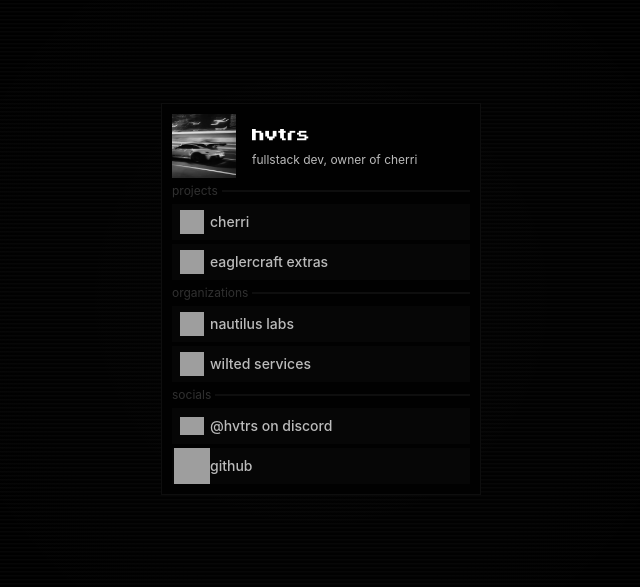
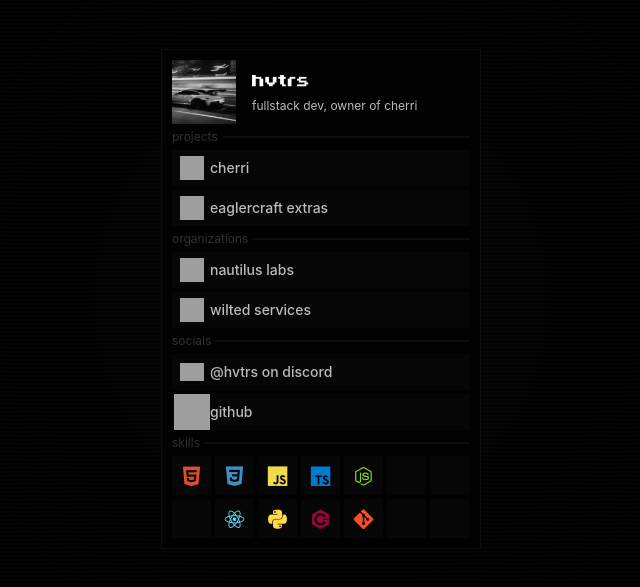
Before and after one commit to x8rr/x8rsite, a React (Vite) app: page / in a window 1280 px wide. Shown: the part 101-688 px from the top of the page, without its empty margins (319-959 px from the left). Built offline with nearby package versions, Linux system fonts and the light colour scheme; grey boxes are pictures that could not be loaded.

Commit message:
add skills

```diff
--- a/index.html
+++ b/index.html
@@ -5,6 +5,7 @@
     <link rel="icon" type="image/svg+xml" href="/img/pfpnew.jpg" />
     <meta name="viewport" content="width=device-width, initial-scale=1.0" />
     <title>x8r.dev</title>
+<link rel="stylesheet" type='text/css' href="https://cdn.jsdelivr.net/gh/devicons/devicon@latest/devicon.min.css" />
   </head>
   <body>
     <div id="root"></div>
--- a/src/App.tsx
+++ b/src/App.tsx
@@ -91,6 +91,54 @@ export default function App() {
             </div>
           </a>
         </div>
+        <div className="flex-row flex gap-1 items-center">
+          <p className="text-xs opacity-25">skills</p>
+          <div className="mt-3 flex-1 mb-3 h-0 border border-white/5"></div>
+        </div>
+        <div className="flex flex-row flex-wrap gap-1">
+          <div className="bg-white/2 h-9.75 w-9.75 box-border flex flex-row justify-center px-2 items-center">
+            <i className="devicon-html5-plain colored text-xl"></i>
+          </div>
+          <div className="bg-white/2 h-9.75 w-9.75 box-border flex flex-row justify-center px-2 items-center">
+            <i className="devicon-css3-plain colored text-xl"></i>
+          </div>
+          <div className="bg-white/2 h-9.75 w-9.75 box-border flex flex-row justify-center px-2 items-center">
+            <i className="devicon-javascript-plain colored text-xl"></i>
+          </div>
+          <div className="bg-white/2 h-9.75 w-9.75 box-border flex flex-row justify-center px-2 items-center">
+            <i className="devicon-typescript-plain colored text-xl"></i>
+          </div>
+          <div className="bg-white/2 h-9.75 w-9.75 box-border flex flex-row justify-center px-2 items-center">
+            <i className="devicon-nodejs-plain colored text-xl"></i>
+          </div>
+          <div className="bg-white/2 h-9.75 w-9.75 box-border flex flex-row justify-center px-2 items-center">
+            <i className="devicon-fastify-plain text-xl"></i>
+          </div>
+          <div className="bg-white/2 h-9.75 w-9.75 box-border flex flex-row justify-center px-2 items-center">
+            <i className="devicon-bun-plain text-xl"></i>
+          </div>
+          <div className="bg-white/2 h-9.75 w-9.75 box-border flex flex-row justify-center px-2 items-center">
+            <i className="devicon-astro-plain colored text-xl"></i>
+          </div>
+          <div className="bg-white/2 h-9.75 w-9.75 box-border flex flex-row justify-center px-2 items-center">
+            <i className="devicon-react-plain colored text-xl"></i>
+          </div>
+          <div className="bg-white/2 h-9.75 w-9.75 box-border flex flex-row justify-center px-2 items-center">
+            <i className="devicon-python-plain colored text-xl"></i>
+          </div>
+          <div className="bg-white/2 h-9.75 w-9.75 box-border flex flex-row justify-center px-2 items-center">
+            <i className="devicon-cplusplus-plain colored text-xl"></i>
+          </div>
+          <div className="bg-white/2 h-9.75 w-9.75 box-border flex flex-row justify-center px-2 items-center">
+            <i className="devicon-git-plain colored text-xl"></i>
+          </div>
+          <div className="bg-white/2 h-9.75 w-9.75 box-border flex flex-row justify-center px-2 items-center">
+            <i className="devicon-archlinux-plain colored text-xl"></i>
+          </div>
+          <div className="bg-white/2 h-9.75 w-9.75 box-border flex flex-row justify-center px-2 items-center">
+            <i className="devicon-windows11-plain colored text-xl"></i>
+          </div>
+        </div>
       </div>
     </div>
   );
```
